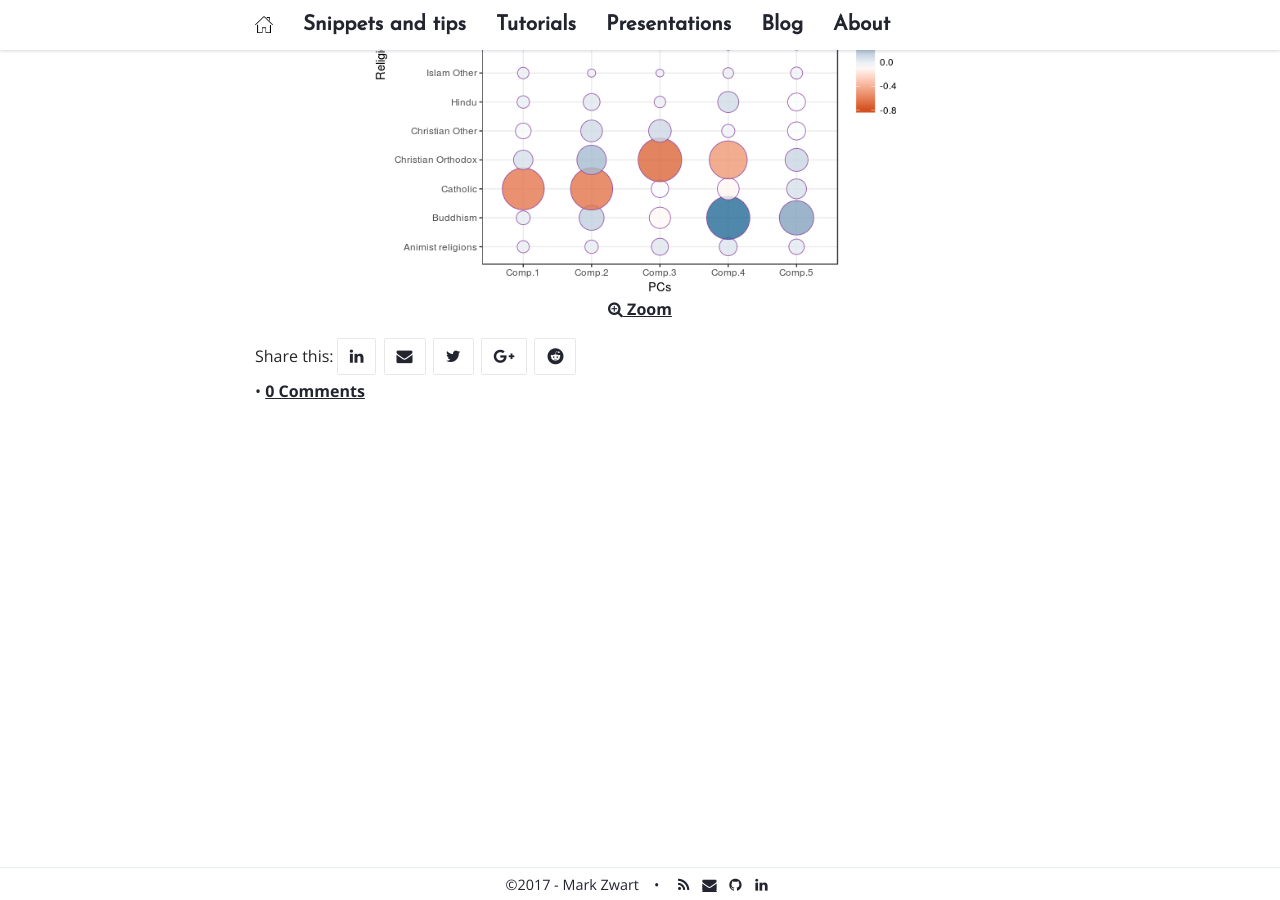
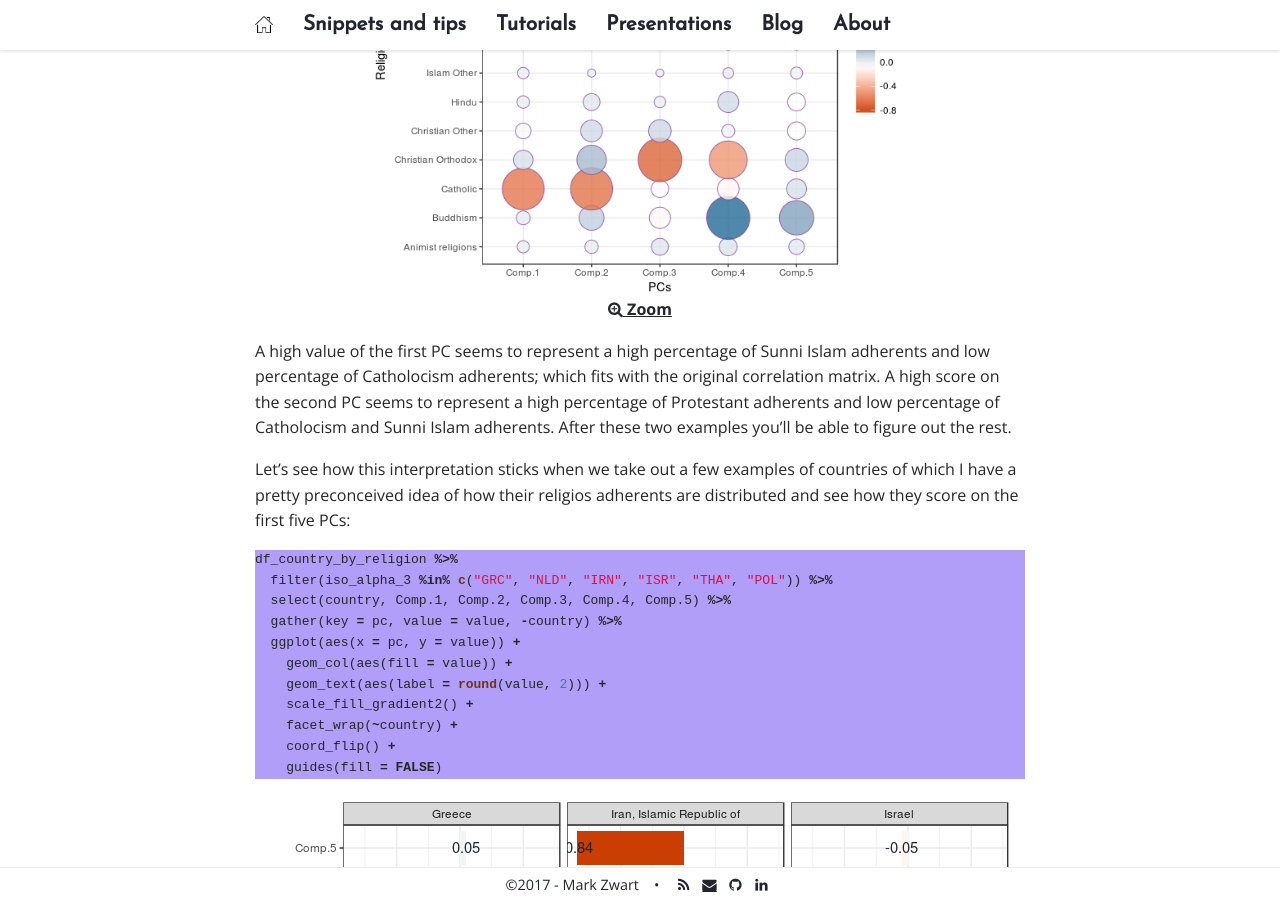
Before and after one commit to mark-me/mark-me.github.io, a Jekyll site: the page built from _pages/tutorials/pca/pca.md, in a window 1280 px wide and 900 px high, scrolled down 6053 px. Built offline with Jekyll 4.4.1, drawn with Linux system fonts in a browser that asks for light colours; nearby versions of some CDN libraries; comment, search, counter and statistics services are not loaded.

Commit message:
Update pca.md

````diff
--- a/_pages/tutorials/pca/pca.md
+++ b/_pages/tutorials/pca/pca.md
@@ -144,3 +144,23 @@ ggplot(df_loadings, aes(x = pc, y = religion, fill = loading, size = abs(loading
 <img src="/_pages/tutorials/pca/plot-pc-loadings.png" alt="PC loadings" width="540" height="450" align="center"/><br>
 <i class='fa fa-search-plus '></i> Zoom</a>
 {: refdef}
+
+A high value of the first PC seems to represent a high percentage of Sunni Islam adherents and low percentage of Catholocism adherents; which fits with the original correlation matrix. A high score on the second PC seems to represent a high percentage of Protestant adherents and low percentage of Catholocism and Sunni Islam adherents. After these two examples you'll be able to figure out the rest.
+
+Let's see how this interpretation sticks when we take out a few examples of countries of which I have a pretty preconceived idea of how their religios adherents are distributed and see how they score on the first five PCs:
+```r
+df_country_by_religion %>%
+  filter(iso_alpha_3 %in% c("GRC", "NLD", "IRN", "ISR", "THA", "POL")) %>%
+  select(country, Comp.1, Comp.2, Comp.3, Comp.4, Comp.5) %>%
+  gather(key = pc, value = value, -country) %>%
+  ggplot(aes(x = pc, y = value)) +
+    geom_col(aes(fill = value)) +
+    geom_text(aes(label = round(value, 2))) +
+    scale_fill_gradient2() +
+    facet_wrap(~country) +
+    coord_flip() +
+    guides(fill = FALSE)
+```
+{:refdef: style="text-align: center;"}
+<img src="/_pages/tutorials/pca/plot-country-pca.png" alt="PC scores countries" width="750" height="500" align="center"/><br>
+{: refdef}
````
